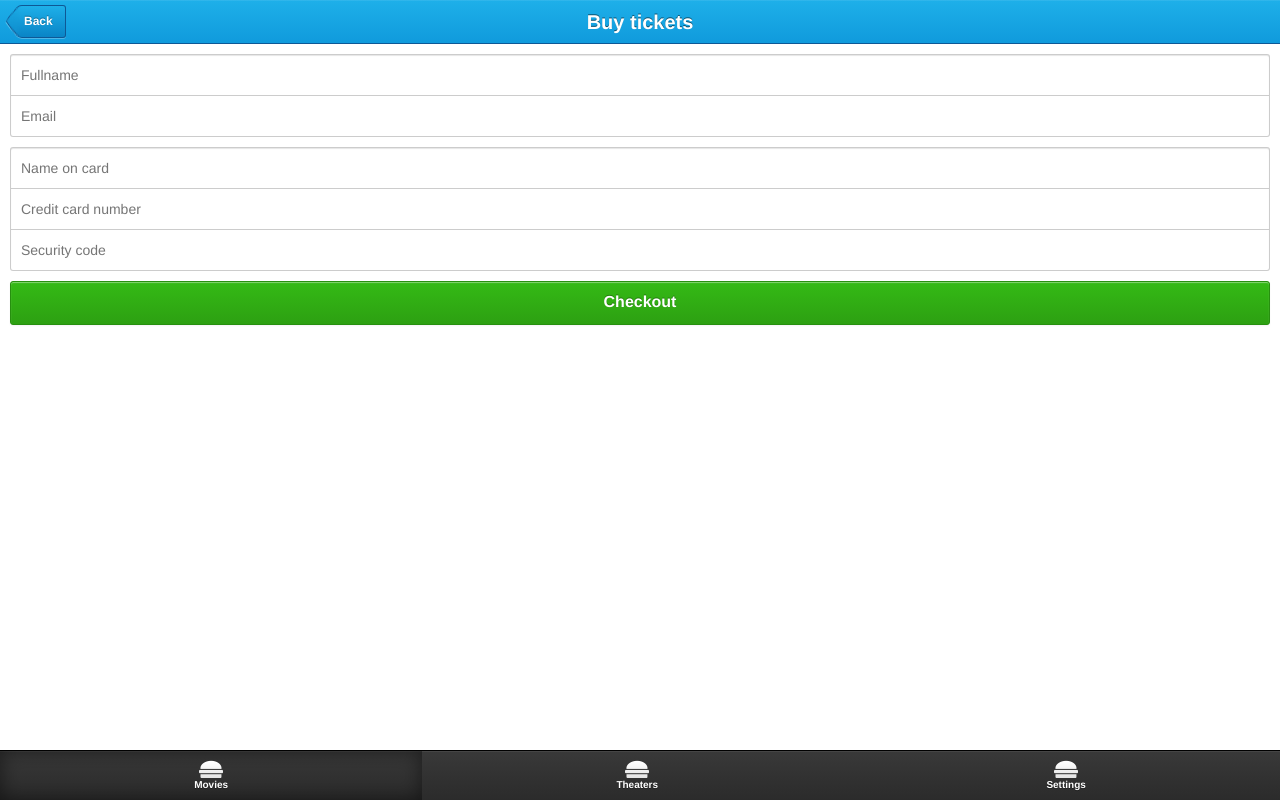
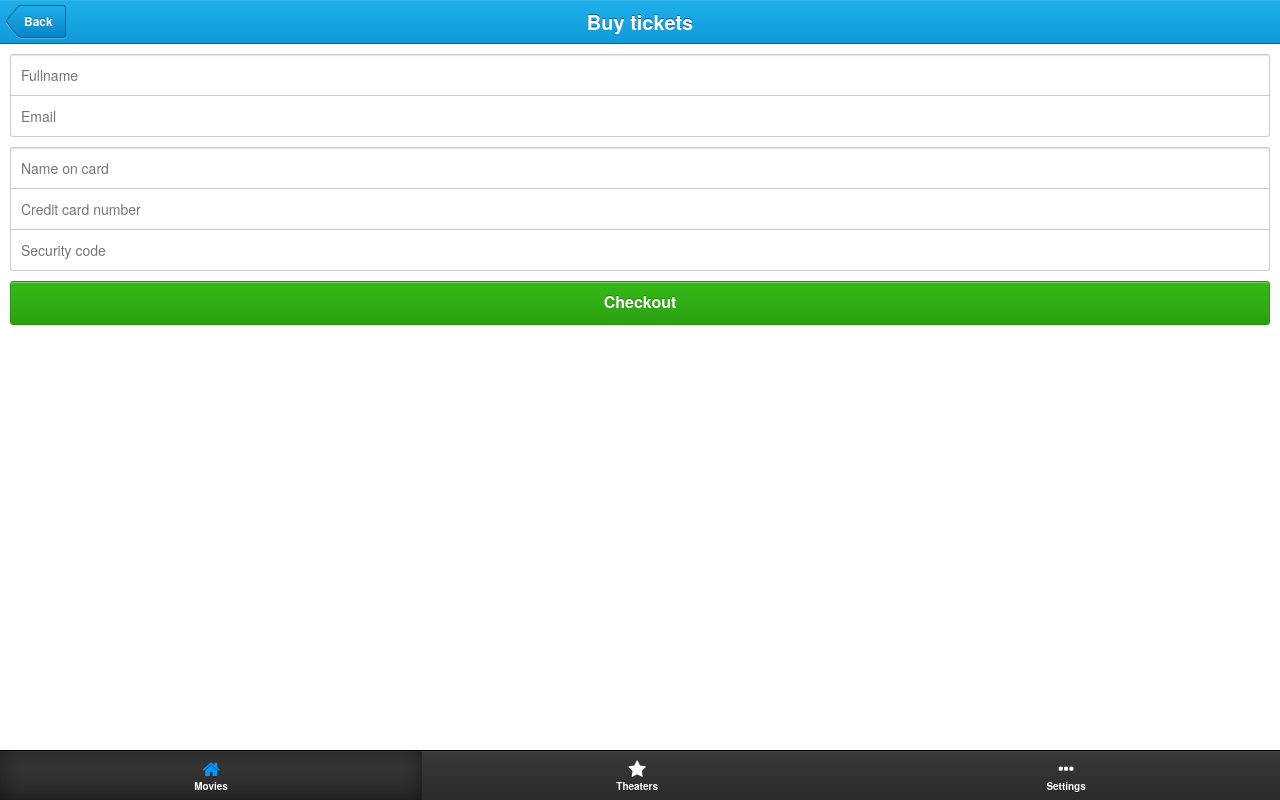
Before and after one commit to f38r14n/ppm, a plain HTML site: page checkout.html in a window 1280 px wide. Drawn offline with Linux system fonts and the light colour scheme.

Commit message:
apply new styles and icons

```diff
--- a/checkout.html
+++ b/checkout.html
@@ -6,7 +6,7 @@
     <meta name="viewport" content="user-scalable=no, initial-scale=1, maximum-scale=1, minimum-scale=1, width=device-width, height=device-height, target-densitydpi=device-dpi" />
     <link rel="stylesheet" href="css/ratchet.css">
     <link rel="stylesheet" href="css/font-awesome.min.css">
-    <link rel="stylesheet" href="css/app.css">
+    <link rel="stylesheet" href="css/style.css">
     <!--<script src="js/ratchet.js"></script>-->
 
   </head>
@@ -22,19 +22,19 @@
     <ul class="tab-inner">
       <li class="tab-item active">
         <a href="index.html" data-transition="fade">
-          <img class="tab-icon" src="img/icon-hamburger.png">
+          <i class="tab-icon icon-home icon-large"></i>
           <div class="tab-label">Movies</div>
         </a>
       </li>
       <li class="tab-item">
         <a href="theaters.html" data-transition="fade">
-          <img class="tab-icon" src="img/icon-hamburger.png">
+          <i class="tab-icon icon-star icon-large"></i>
           <div class="tab-label">Theaters</div>
         </a>
       </li>
       <li class="tab-item">
         <a href="settings.html" data-transition="fade">
-          <img class="tab-icon" src="img/icon-hamburger.png">
+          <i class="tab-icon icon-ellipsis-horizontal icon-large"></i>
           <div class="tab-label">Settings</div>
         </a>
       </li>
```
Also changed, not shown: choose-movie.html (+4 -4 lines), choose-theater.html (+4 -4 lines), index.html (+4 -4 lines), settings.html (+4 -4 lines), theaters.html (+4 -4 lines).
